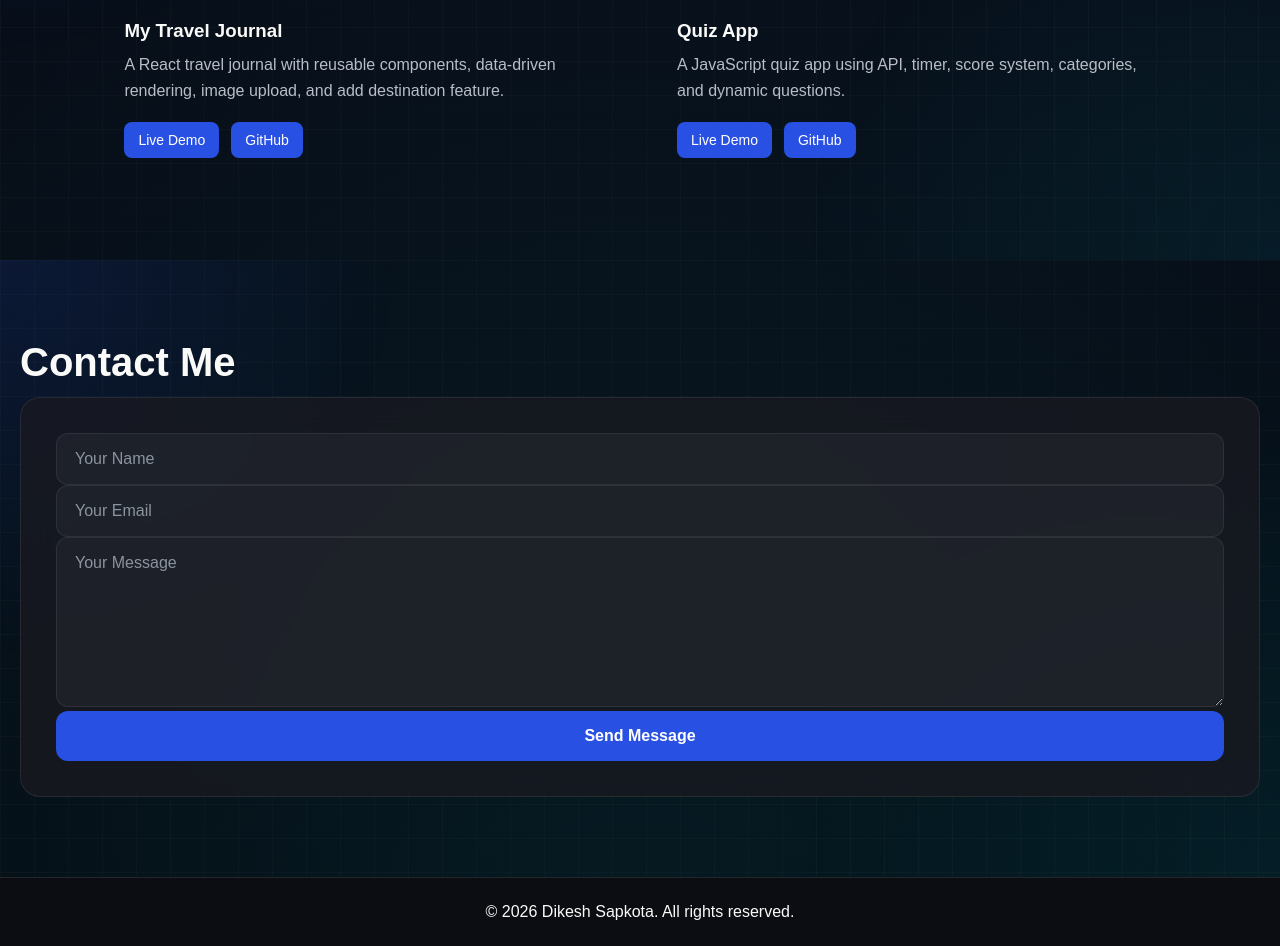
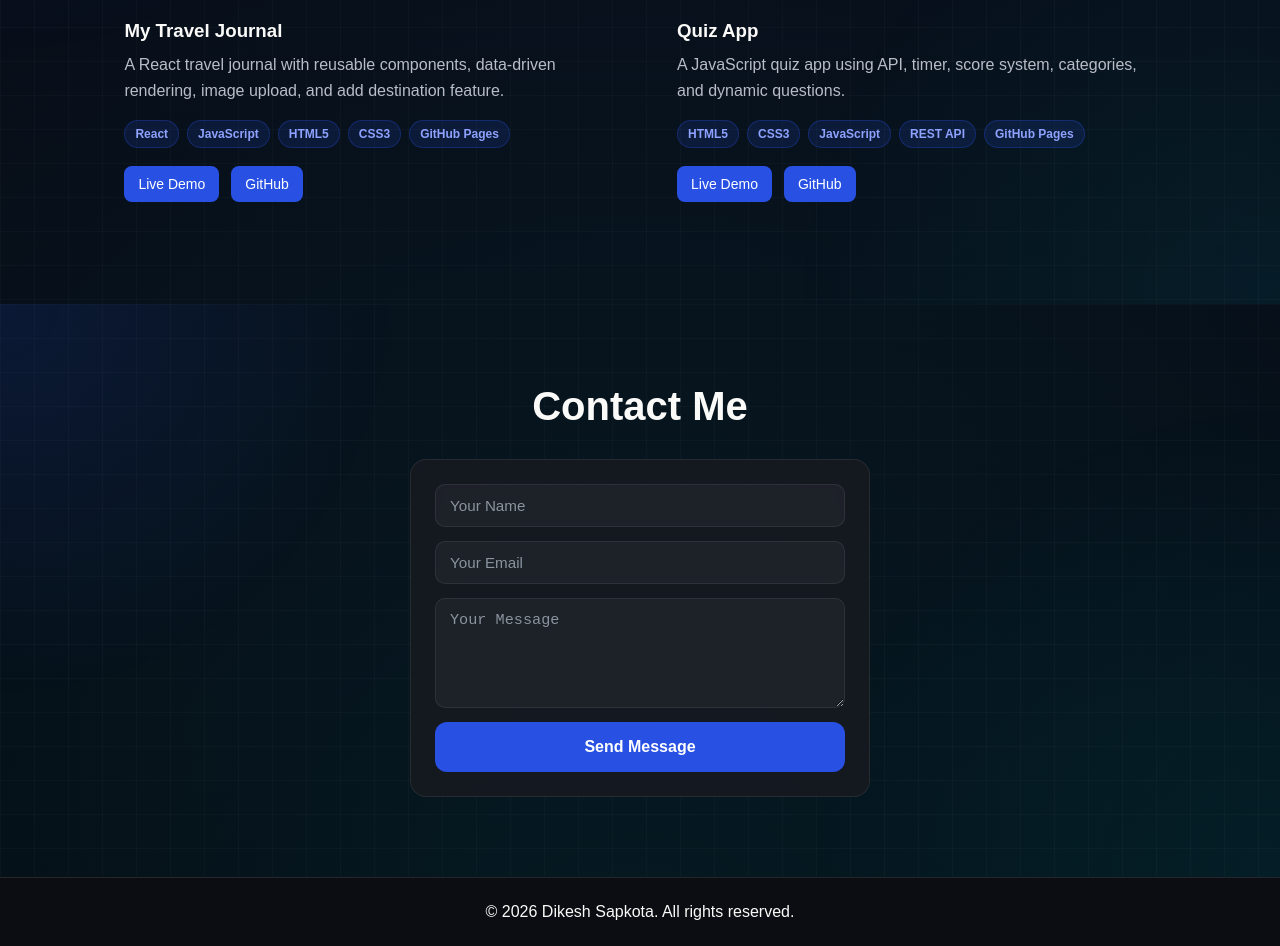
Before and after one commit to dikeshsapkota/Portfolio-2.0, a React (Vite) app: page / in a window 1280 px wide. Shown: the part 2880-3826 px from the top of the page. Built offline with nearby package versions, Linux system fonts and the light colour scheme.

Commit message:
tech stack added in projects

```diff
--- a/src/components/Projects.jsx
+++ b/src/components/Projects.jsx
@@ -8,6 +8,13 @@ function Projects() {
       image: travelImg,
       description:
         "A React travel journal with reusable components, data-driven rendering, image upload, and add destination feature.",
+      techStack: [
+        "React",
+        "JavaScript",
+        "HTML5",
+        "CSS3",
+        "GitHub Pages",
+      ],
       live: "https://dikeshsapkota.github.io/MyTravelJournal/",
       github: "https://github.com/dikeshsapkota/MyTravelJournal",
     },
@@ -16,10 +23,16 @@ function Projects() {
       image: quizImg,
       description:
         "A JavaScript quiz app using API, timer, score system, categories, and dynamic questions.",
+      techStack: [
+        "HTML5",
+        "CSS3",
+        "JavaScript",
+        "REST API",
+        "GitHub Pages",
+      ],
       live: "https://dikeshsapkota.github.io/Quiz-app/",
       github: "https://github.com/dikeshsapkota/Quiz-app",
     },
-
   ];
 
   return (
@@ -33,11 +46,33 @@ function Projects() {
 
             <div className="project-content">
               <h3>{project.title}</h3>
+
               <p>{project.description}</p>
 
+              <div className="tech-stack">
+                {project.techStack.map((tech) => (
+                  <span className="tech-badge" key={tech}>
+                    {tech}
+                  </span>
+                ))}
+              </div>
+
               <div className="project-links">
-                <a href={project.live} target="_blank">Live Demo</a>
-                <a href={project.github} target="_blank">GitHub</a>
+                <a
+                  href={project.live}
+                  target="_blank"
+                  rel="noopener noreferrer"
+                >
+                  Live Demo
+                </a>
+
+                <a
+                  href={project.github}
+                  target="_blank"
+                  rel="noopener noreferrer"
+                >
+                  GitHub
+                </a>
               </div>
             </div>
           </div>
--- a/src/index.css
+++ b/src/index.css
@@ -1179,6 +1179,31 @@ body.light-theme .project-tags span {
   color: var(--accent-2);
   text-decoration: none;
 }
+.tech-stack {
+  display: flex;
+  flex-wrap: wrap;
+  gap: 8px;
+  margin: 16px 0;
+}
+
+.tech-badge {
+  padding: 6px 12px;
+  border-radius: 999px;
+  background: rgba(40, 81, 227, 0.12);
+  border: 1px solid rgba(40, 81, 227, 0.25);
+  color: var(--accent);
+  font-size: 0.8rem;
+  font-weight: 600;
+  transition: 0.3s;
+}
+
+
+
+body.light-theme .tech-badge {
+  background: #eef4ff;
+  border-color: #c7d7ff;
+  color: #2851e3;
+}
 
 /* =========================================
    CONTACT COMPONENT
@@ -1187,12 +1212,19 @@ body.light-theme .project-tags span {
 
 #contact {
   padding: 80px 20px;
+   display: flex;
+  flex-direction: column;
+  align-items: center;
 }
 
 #contact h2 {
   font-size: 2.5rem;
-  margin-bottom: 12px;
+
   color: var(--text);
+   align-self: center;
+  text-align: center;
+  width: 100%;
+  margin-bottom: 30px;
 }
 
 #contact p {
@@ -1201,19 +1233,23 @@ body.light-theme .project-tags span {
 }
 
 #contact form {
-  border-radius: 20px;
-  padding: 35px;
-  transition: 0.3s ease;
+  width: min(90%, 460px);
+  margin: 0 auto;
+  padding: 24px;
+  display: flex;
+  flex-direction: column;
+  gap: 14px;
+  border-radius: 16px;
 }
 
 #contact input,
 #contact textarea {
   width: 100%;
-  padding: 16px 18px;
-  border-radius: 12px;
-  font-size: 1rem;
-  font-family: inherit;
-  transition: all 0.3s ease;
+  padding: 12px 14px;
+  font-size: 0.95rem;
+  border-radius: 10px;
+  box-sizing: border-box;
+  margin: 0;
 }
 
 #contact input:focus,
@@ -1224,9 +1260,9 @@ body.light-theme .project-tags span {
 }
 
 #contact textarea {
-  min-height: 170px;
+  min-height: 110px;
+  resize: vertical;
 }
-
 #contact button {
   width: 100%;
   padding: 16px;
```
